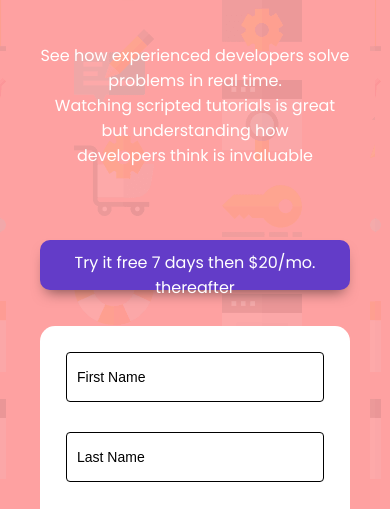
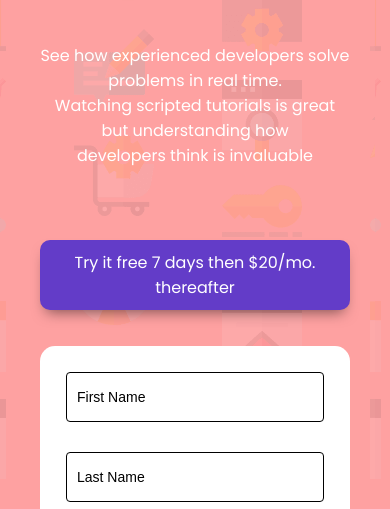
Before and after one commit to dominionbanjo/classworkOne, a plain HTML site: page index.html in a window 390 px wide. Shown: the part 270-779 px from the top of the page. Drawn offline with Linux system fonts and the light colour scheme.

Commit message:
Update style.css

```diff
--- a/style.css
+++ b/style.css
@@ -181,6 +181,9 @@ img{
         width: 100%;
 
     }
+    .btn1{
+        height: auto;
+    }
 
     .texts {
         width: 100%;
```
